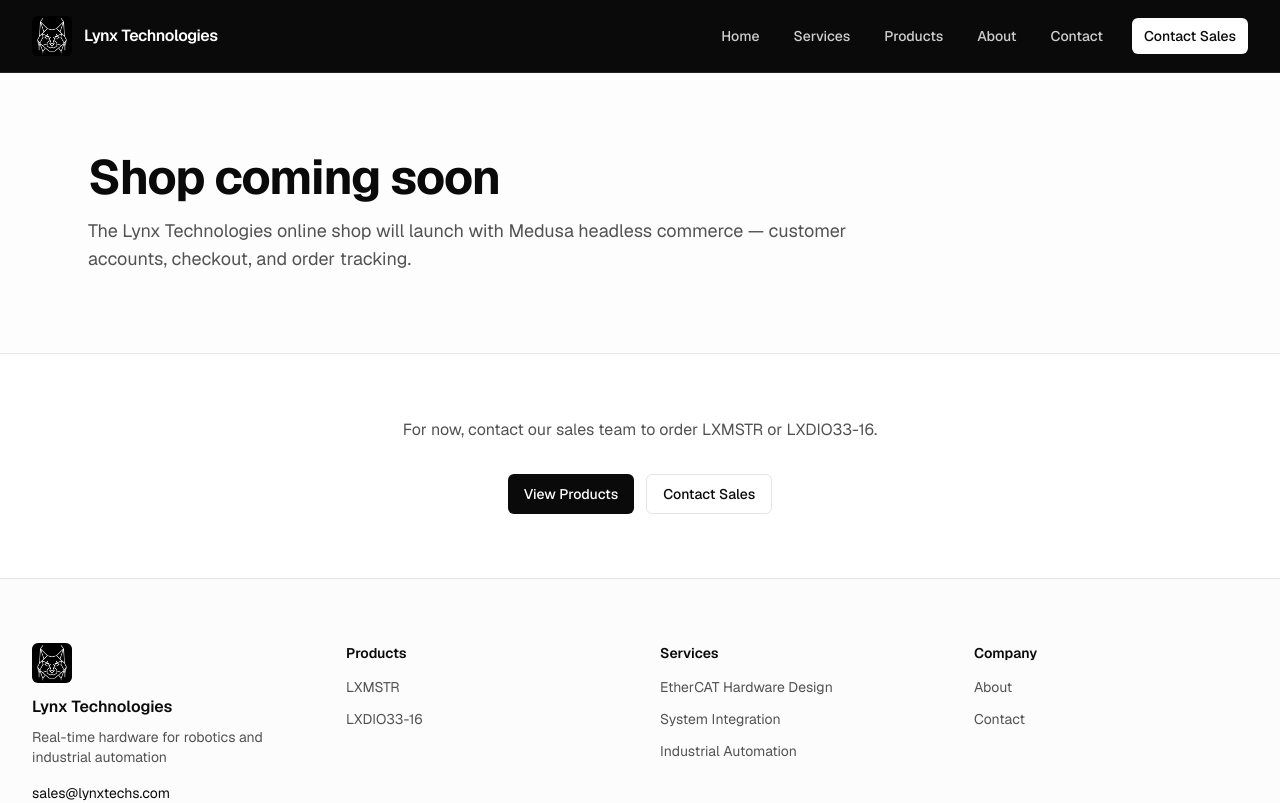
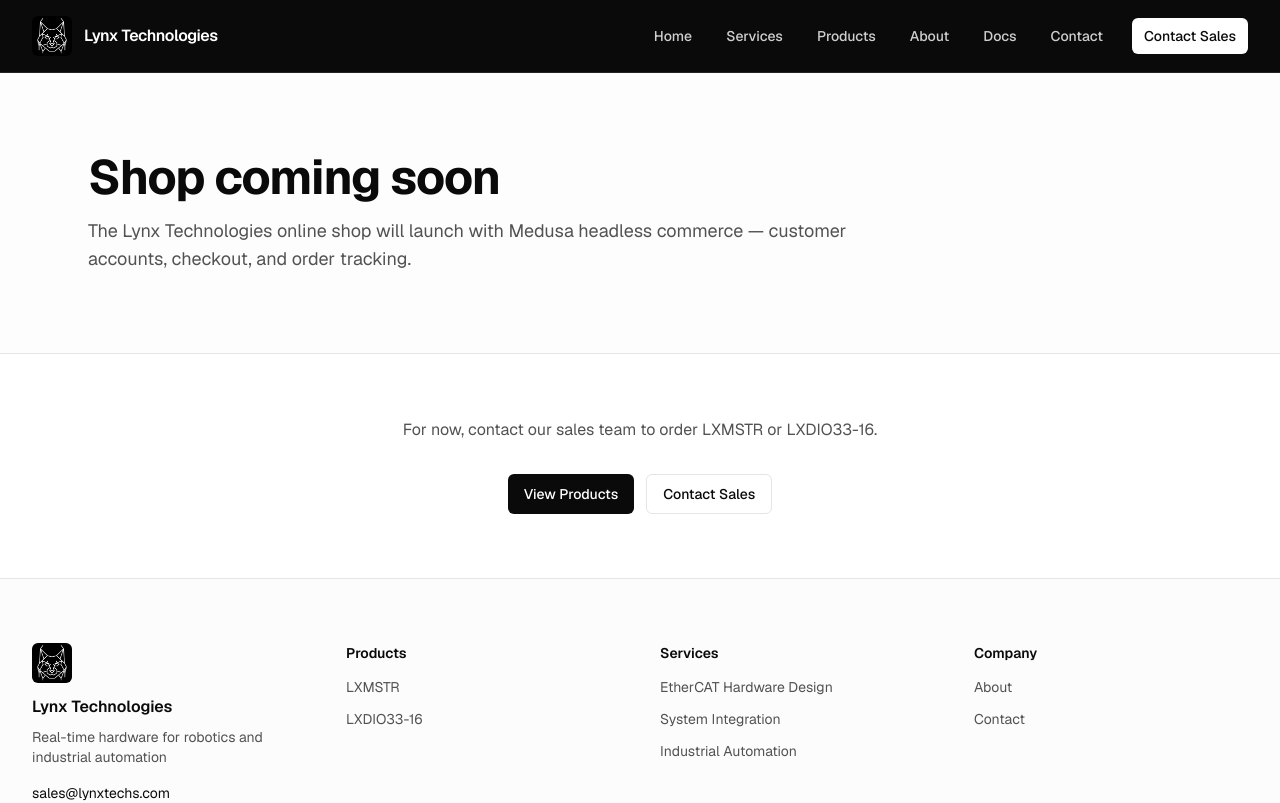
Before and after one commit to Lynx-Technologies-LLC/lynxtechs, a Next.js app in the folder apps/web/: page /shop in a window 1280 px wide. Shown: the top 803 px of the page. Built offline with nearby package versions, Linux system fonts and the light colour scheme.

Commit message:
docs page added

```diff
--- a/apps/web/components/layout/Header.tsx
+++ b/apps/web/components/layout/Header.tsx
@@ -8,6 +8,32 @@
 import { Button } from "@/components/ui/button";
 import { getSiteConfig } from "@/lib/site";
 import { cn } from "@/lib/utils";
+import type { NavItem } from "@/lib/site";
+
+const navLinkClassName =
+  "rounded-md border border-transparent px-3 py-2 text-sm font-medium text-background/80 transition-colors hover:border-white/30 hover:bg-white/10 hover:text-background";
+
+function NavLink({ item, onClick }: { item: NavItem; onClick?: () => void }) {
+  if (item.external) {
+    return (
+      <a
+        href={item.href}
+        target="_blank"
+        rel="noopener noreferrer"
+        className={navLinkClassName}
+        onClick={onClick}
+      >
+        {item.label}
+      </a>
+    );
+  }
+
+  return (
+    <Link href={item.href} className={navLinkClassName} onClick={onClick}>
+      {item.label}
+    </Link>
+  );
+}
 
 export function Header() {
   const site = getSiteConfig();
@@ -20,13 +46,7 @@
 
         <nav className="hidden items-center gap-2 md:flex">
           {site.nav.map((item) => (
-            <Link
-              key={item.href}
-              href={item.href}
-              className="rounded-md border border-transparent px-3 py-2 text-sm font-medium text-background/80 transition-colors hover:border-white/30 hover:bg-white/10 hover:text-background"
-            >
-              {item.label}
-            </Link>
+            <NavLink key={item.href} item={item} />
           ))}
           <Button
             asChild
@@ -55,14 +75,11 @@
       >
         <nav className="mx-auto flex max-w-7xl flex-col gap-1 px-4 py-4 sm:px-6 lg:px-8">
           {site.nav.map((item) => (
-            <Link
+            <NavLink
               key={item.href}
-              href={item.href}
-              className="rounded-md border border-transparent px-3 py-2.5 text-sm font-medium text-background/80 transition-colors hover:border-white/30 hover:bg-white/10 hover:text-background"
+              item={item}
               onClick={() => setOpen(false)}
-            >
-              {item.label}
-            </Link>
+            />
           ))}
           <Button
             asChild
--- a/apps/web/content/site.json
+++ b/apps/web/content/site.json
@@ -9,6 +9,7 @@
     { "label": "Services", "href": "/services" },
     { "label": "Products", "href": "/products" },
     { "label": "About", "href": "/about" },
+    { "label": "Docs", "href": "https://docs.lynxtechs.com", "external": true },
     { "label": "Contact", "href": "/contact" }
   ],
   "footer": {
--- a/apps/web/lib/site.ts
+++ b/apps/web/lib/site.ts
@@ -3,6 +3,7 @@
 export type NavItem = {
   label: string;
   href: string;
+  external?: boolean;
 };
 
 export type SiteConfig = {
```
